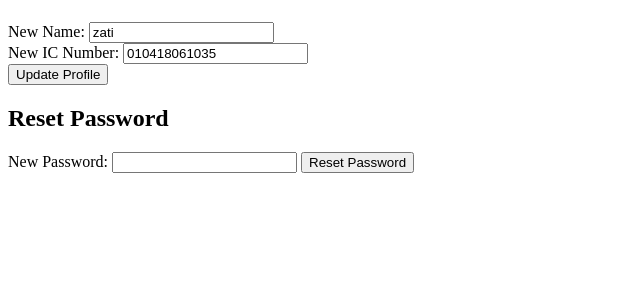
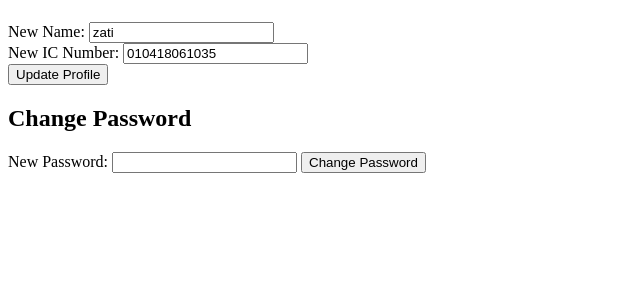
Before and after one commit to SharifahIzzati68/mk3_projek, a PHP site: page /warden/about.php in a window 1280 px wide. Shown: the part 177-477 px from the top of the page, without its empty margins (0-640 px from the left). Run offline with PHP 8.4, Linux system fonts and the light colour scheme; a user stored in the database is signed in; data comes from the database, SQL or seed files in the repository.

Commit message:
sharifah

```diff
--- a/warden/about.php
+++ b/warden/about.php
@@ -101,14 +101,14 @@ $kata = $row->kata;
     <button type="submit">Update Profile</button>
 </form>
 
-<h2>Reset Password</h2>
+<h2>Change Password</h2>
 <form action="index.php?menu=about" method="post">
     <input type="hidden" name="reset_password" value="1">
     <label for="new_password">New Password:</label>
     <label>
         <input type="password" name="new_password" required>
     </label>
-    <button type="submit">Reset Password</button>
+    <button type="submit">Change Password</button>
 </form>
 </body>
 </html>
```
